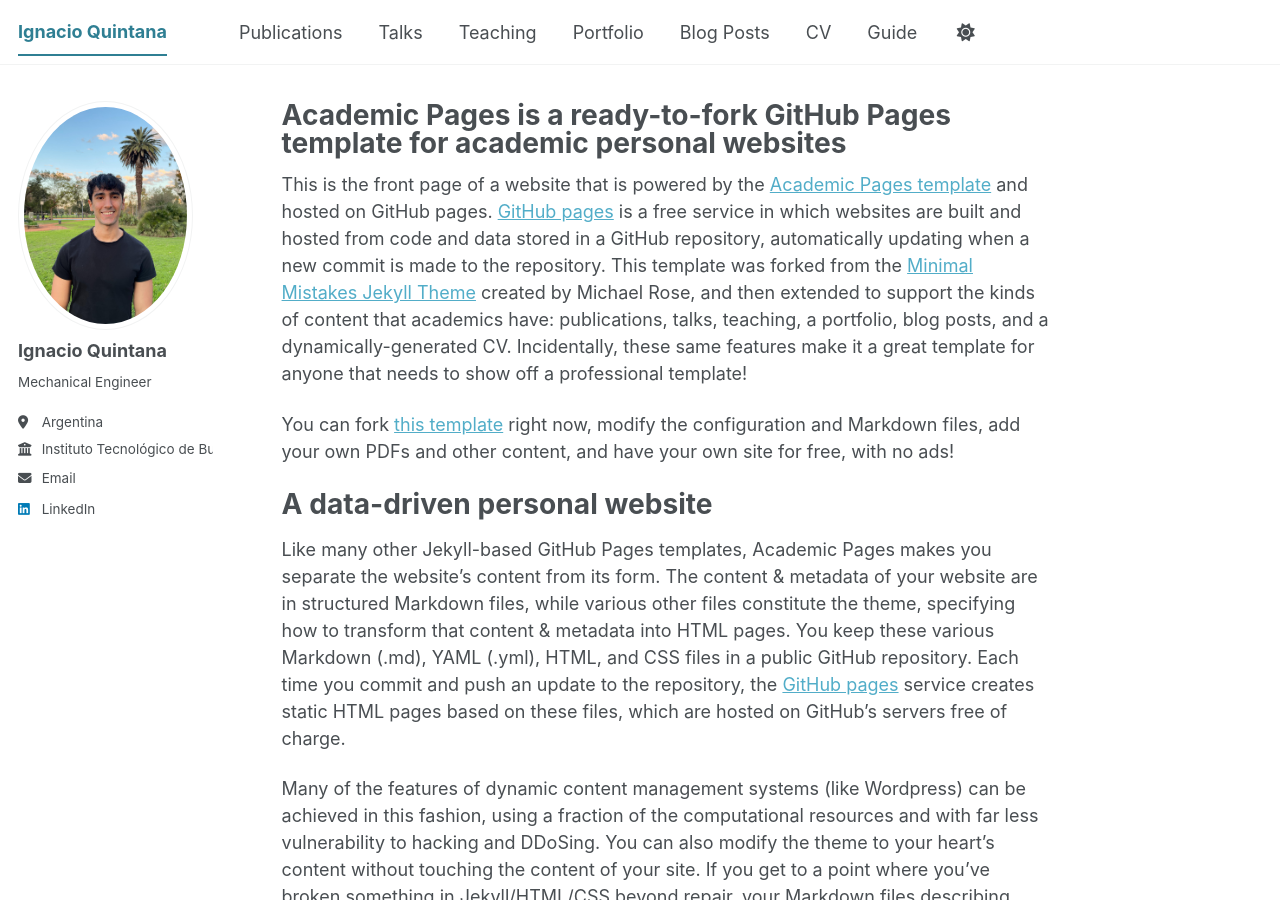
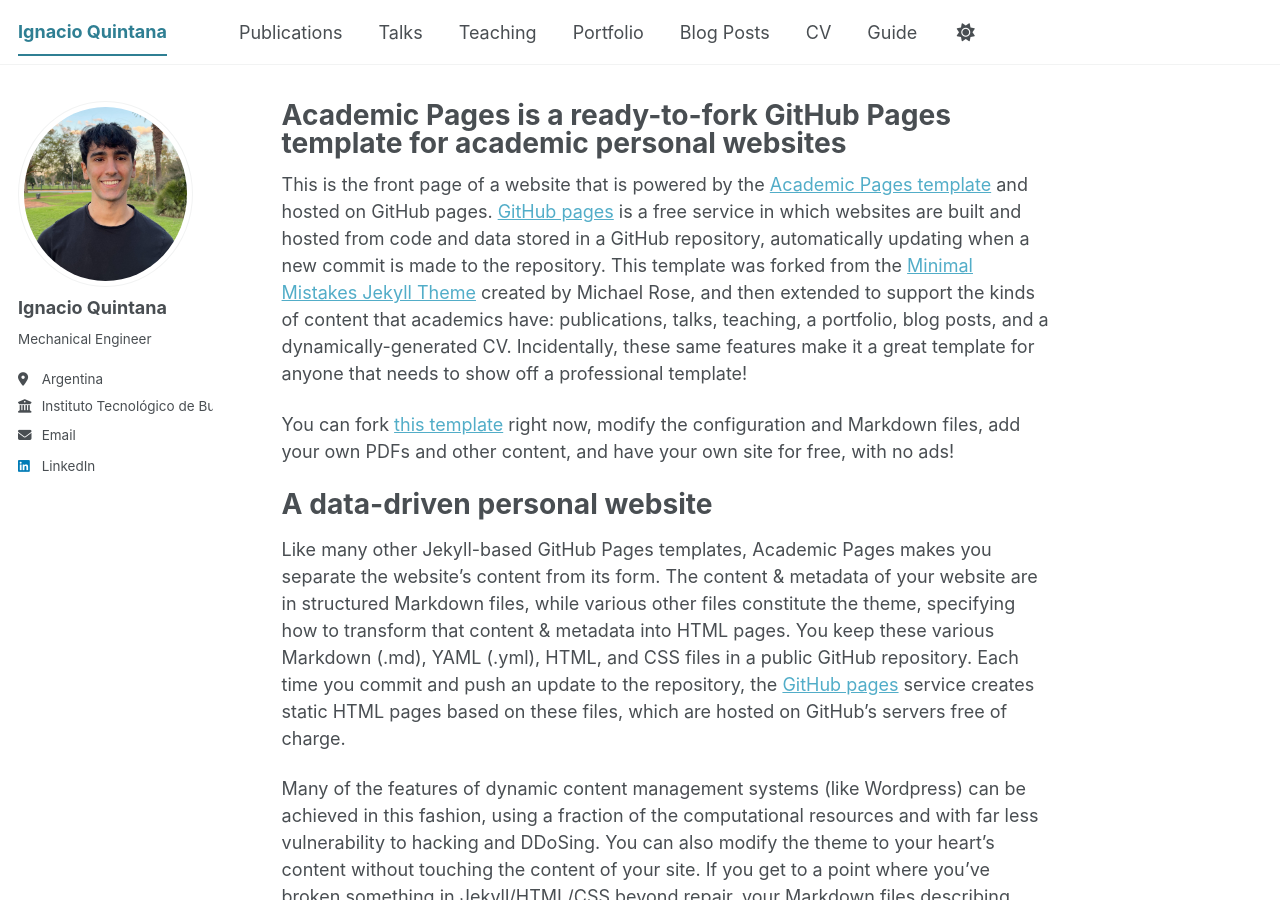
Before and after one commit to i-quintana/i-quintana.github.io, a Jekyll site: the page built from _pages/about.md, in a window 1280 px wide and 900 px high. Built offline with Jekyll 4.4.1, drawn with Linux system fonts in a browser that asks for light colours; a script bundle is joined from its source files by our own code; library files that are not in the unit come from our copies.

Commit message:
Update _config.yml
-Photo crop

```diff
--- a/_config.yml
+++ b/_config.yml
@@ -23,7 +23,7 @@ repository               : "academicpages/academicpages.github.io"
 #               Additional customization can be done by editing /_includes/author-profile.html
 author:
   # Biographic information
-  avatar           : "foto_linkedin.jpg"
+  avatar           : "foto_linkedin_crop.jpg"
   name             : "Ignacio Quintana"
   pronouns         : # example: "she/her"
   bio              : "Mechanical Engineer"
```
